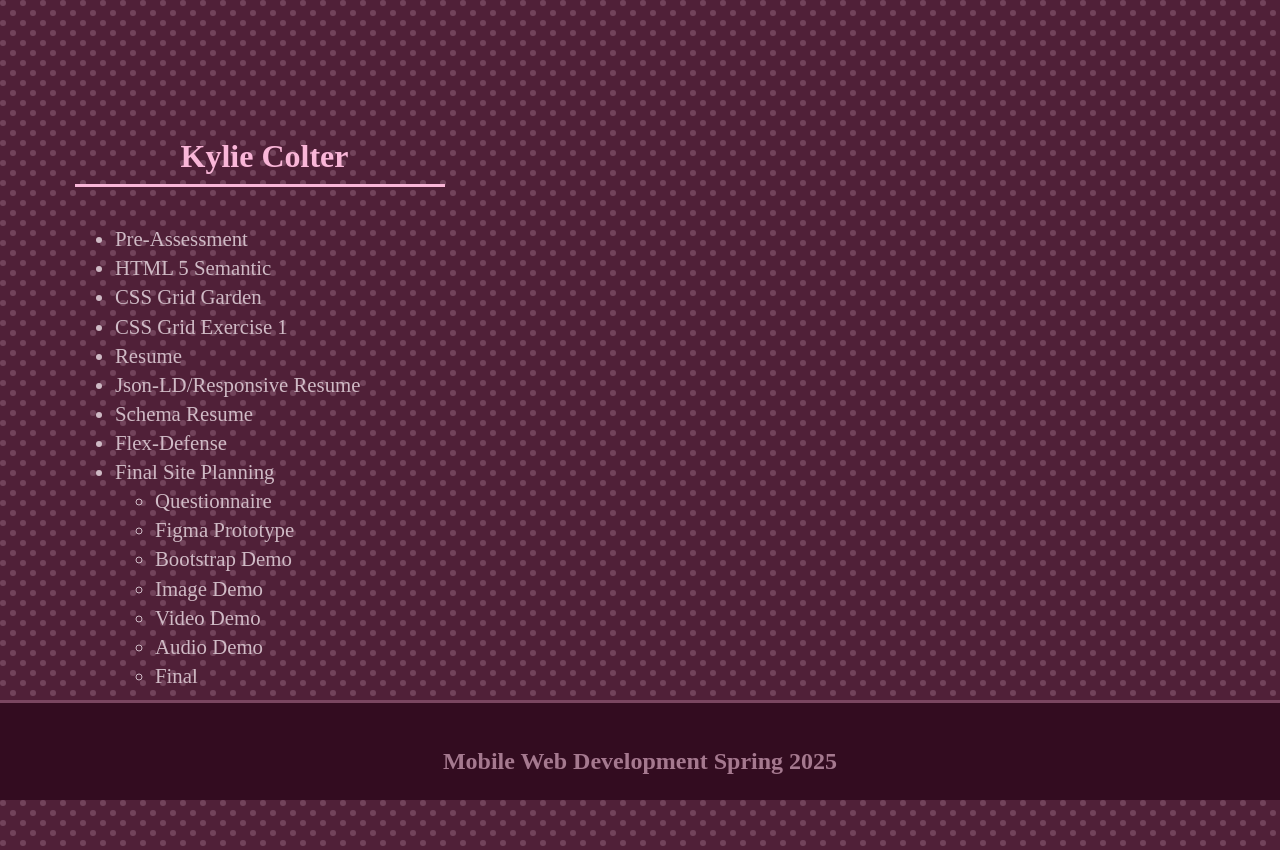
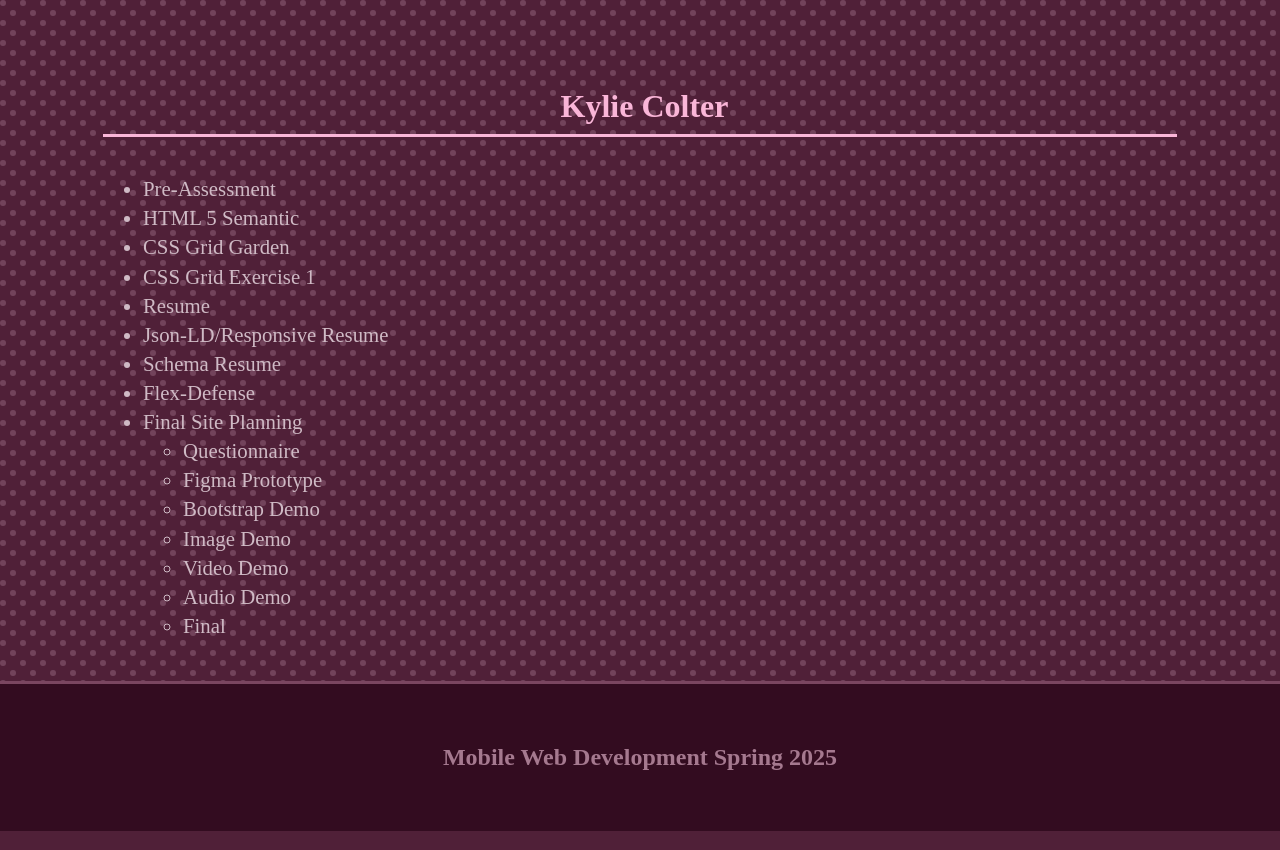
Before and after one commit to kacolter/mobile-web, a plain HTML site: page index.html in a window 1280 px wide. Drawn offline with Linux system fonts and the light colour scheme; files that its build step writes are made by us from their sources; a script that the page names is missing.

Commit message:
finished homepage

```diff
--- a/homepage/css/style.css
+++ b/homepage/css/style.css
@@ -83,6 +83,13 @@ textarea {
 /* ==========================================================================
    Author's custom styles
    ========================================================================== */
+:root{
+  --link-type-color: #CFBAC5;
+  --footer-type-color: #A5798F;
+  --heading-type-color: #FAB6D8;
+  --footer-background-color:  #330C20;
+  --footer-accent-color: #7A4660;
+}
 
    body{
     background-color: #502038;
@@ -93,10 +100,10 @@ textarea {
 }
 
 h1{
-    color: #FAB6D8;
+    color: var(--heading-type-color);
     font-size: 2.0rem;
     text-align: center;
-    border-bottom: 3px solid #FAB6D8;
+    border-bottom: 3px solid var(--heading-type-color);
     padding: 8.5px 0 5.5px 9px;
     margin-top: 50px;
 }
@@ -106,34 +113,30 @@ h1{
 }
 
 a:link{
-  color: #CFBAC5;
+  color: var(--link-type-color);
   text-decoration: none;
 }
 
 a:visited{
-  color:#CFBAC5;
+  color: var(--link-type-color);
 }
 
 li{
-  --color:#CFBAC5;
   --font-size: 1.3rem;
-  color: var(--color);
+  color: var(--link-type-color);
   font-size: var(--font-size);
 }
-
+body{
+  margin: 0;
+}
 footer.primary{
-  background: #330C20;
-  height: 100px;
-  width:100%;
-  padding: 10px;
+  background: var(--footer-background-color);
+  padding: 25px;
   text-align: center;
   font-size: 1.5rem;
   justify-content: center;
-  border-top:3px solid #7A4660;
-  color: #A5798F;
-  position: absolute;
-  bottom: 0;
-  left:0;
+  border-top:3px solid var( --footer-accent-color);
+  color: var(--footer-type-color);
 }
 /* ==========================================================================
    Helper classes
@@ -232,7 +235,6 @@ main.container{
 
 main.container{
   display:grid;
- /* grid-template-columns: repeat(4, 1fr); */
   grid-template-areas:
   "heading"
   "links"
@@ -250,27 +252,38 @@ main.container{
 }
 
 /* author's media quieries */
-/*
-@media screen and (hover:hover){
-  li:hover{
-    color:#330C20;
-    background: #330C20;
-    width: 175px;
+@media screen and (min-width: 768px){
+  main.container{
+    max-width: 900px;
+    grid-template-areas:
+      "heading heading"
+      "links links"
+  }
+  #header{
+    grid-area: heading;
+  }
+  #links{
+    grid-area: links;
   }
 }
 
-@media screen and (max-width:620px){
-  ul{
-    grid-template-columns: 1fr 1fr;
+@media screen and (min-width: 992px){
+  main.container{
+    max-width: 1124px;
+    margin: 0 auto;
+  }
+  #header{
+    text-align: center;
   }
 }
 
-@media screen and (min-width: 621px){
-  ul{
-    grid-template-columns: repeat(3, 1fr);
+@media screen and (hover:hover){
+  li:hover{
+    background: #330C20;
+    width: 100%;
   }
 }
-  */
+
 
 
 /* ==========================================================================
```
